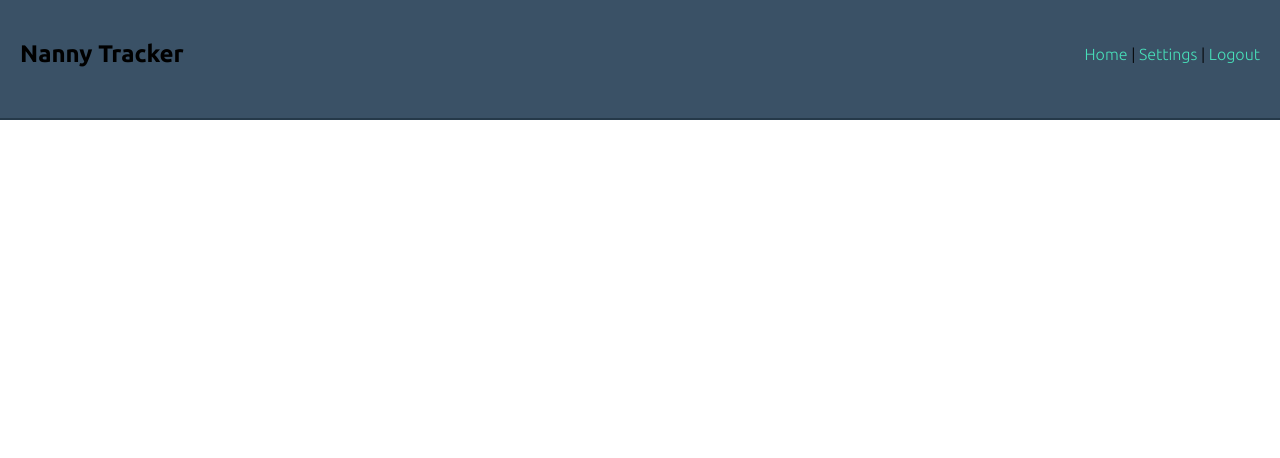
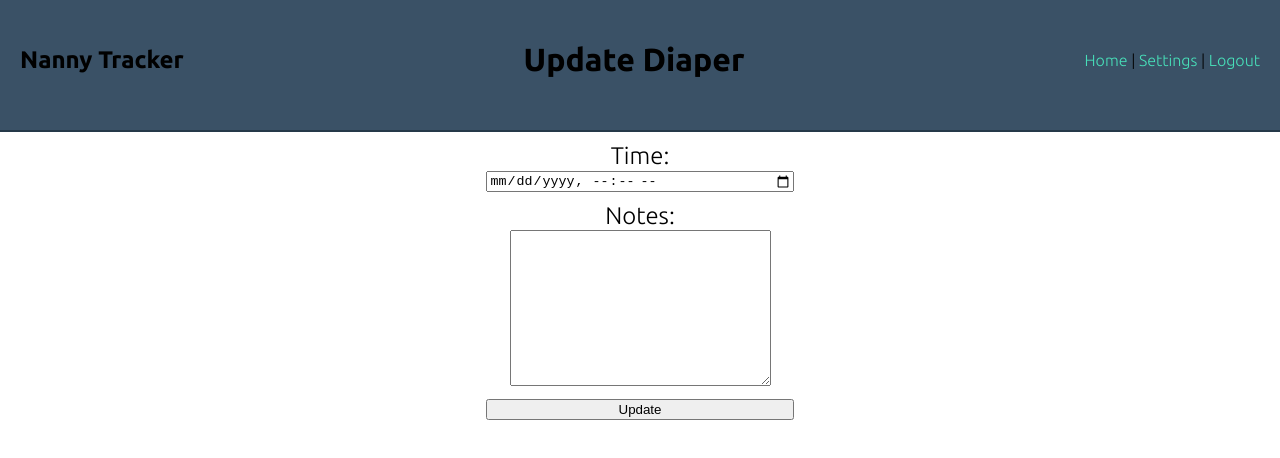
Before and after one commit to bt93/nanny_app, a Vue app in the folder client/: page /session/1/diaper/1 in a window 1280 px wide. Shown: the top 458 px of the page. Built offline with nearby package versions, Linux system fonts and the light colour scheme; no server answers; sample sign-in values are in the browser's storage.

Commit message:
Created UpdateDiaper, come back to finish update method

```diff
--- a/client/src/components/SessionInfo.vue
+++ b/client/src/components/SessionInfo.vue
@@ -24,6 +24,13 @@
       </div>
       <div class="diapers">
           <h3>Diapers</h3>
+          <ul>
+              <li v-for="diaper in session.diapers" :key="diaper.diaperId">
+                  <p>Time: {{ formatTime(diaper.time) }}</p>
+                  <p v-if="diaper.notes">Notes: {{ diaper.notes }}</p>
+                  <router-link :to="{name: 'updateDiaper', params: {sessionId: session.sessionId, diaperId: diaper.diaperId}}">Update Diaper</router-link>
+              </li>
+          </ul>
       </div>
   </div>
 </template>
--- a/client/src/router/index.js
+++ b/client/src/router/index.js
@@ -13,9 +13,10 @@ import EndSession from '@/views/sessions/EndSession'
 import DeleteSession from '@/views/sessions/DeleteSession'
 import AddNap from '@/views/sessions/AddNap'
 import UpdateNap from '@/views/sessions/UpdateNap'
+import AddMeal from '@/views/sessions/AddMeal'
 import UpdateMeal from '@/views/sessions/UpdateMeal'
-import AddMeal from '@/views/sessions/AddMeal'
 import AddDiaper from '@/views/sessions/AddDiaper'
+import UpdateDiaper from '@/views/sessions/UpdateDiaper'
 import NewChild from '@/views/child/NewChild'
 import ViewChild from '@/views/child/ViewChild'
 import EditChild from '@/views/child/EditChild'
@@ -182,6 +183,15 @@ const router = new Router({
       }
     },
     {
+      path: '/session/:sessionId/diaper/:diaperId',
+      name: 'updateDiaper',
+      component: UpdateDiaper,
+      meta: {
+        requiresAuth: true,
+        title: 'Update Diaper'
+      }
+    },
+    {
       path: '/child',
       name: 'newChild',
       component: NewChild,
--- a/client/src/services/SessionService.js
+++ b/client/src/services/SessionService.js
@@ -84,10 +84,18 @@ export default {
     },
 
     //Services from diapers
+    getDiaperById(sessionId, diaperId) {
+        return axios.get(`/sessions/${sessionId}/diapers/${diaperId}`);
+    },
+
     addDiaper(diaper, sessionId) {
         return axios.post(`/sessions/${sessionId}/diapers`, {
             time: diaper.time,
             notes: diaper.notes
         });
-    }
+    },
+
+    // updateDiaper(diaper) {
+
+    // }
 }
--- /dev/null
+++ b/client/src/views/sessions/UpdateDiaper.vue
@@ -0,0 +1,44 @@
+<template>
+  <div class="updateDiaper">
+        <form @submit.prevent="addDiaper">
+          <label for="time">Time: </label>
+          <div>
+              <input type="datetime-local" name="time" id="time" v-model="diaper.time" required>
+          </div>
+          <label for="notes">Notes: </label>
+          <div>
+              <textarea name="notes" id="notes" cols="30" rows="10" v-model="diaper.notes"></textarea>
+          </div>
+          <input type="submit" value="Update">
+      </form>
+  </div>
+</template>
+
+<script>
+import sessionService from '@/services/SessionService'
+
+export default {
+    data() {
+        return {
+            diaper: {}
+        }
+    },
+    created() {
+        sessionService.getDiaperById(this.$route.params.sessionId, this.$route.params.diaperId)
+            .then(res => {
+                if (res.status == 200) {
+                    this.diaper = res.data;
+                }
+            })
+            .catch(err => {
+                if (err) {
+                    console.log(err);
+                }
+            })
+    }
+}
+</script>
+
+<style>
+
+</style>
```
Also changed, not shown: 1 other file (tests, documents, lock files or other folders).
